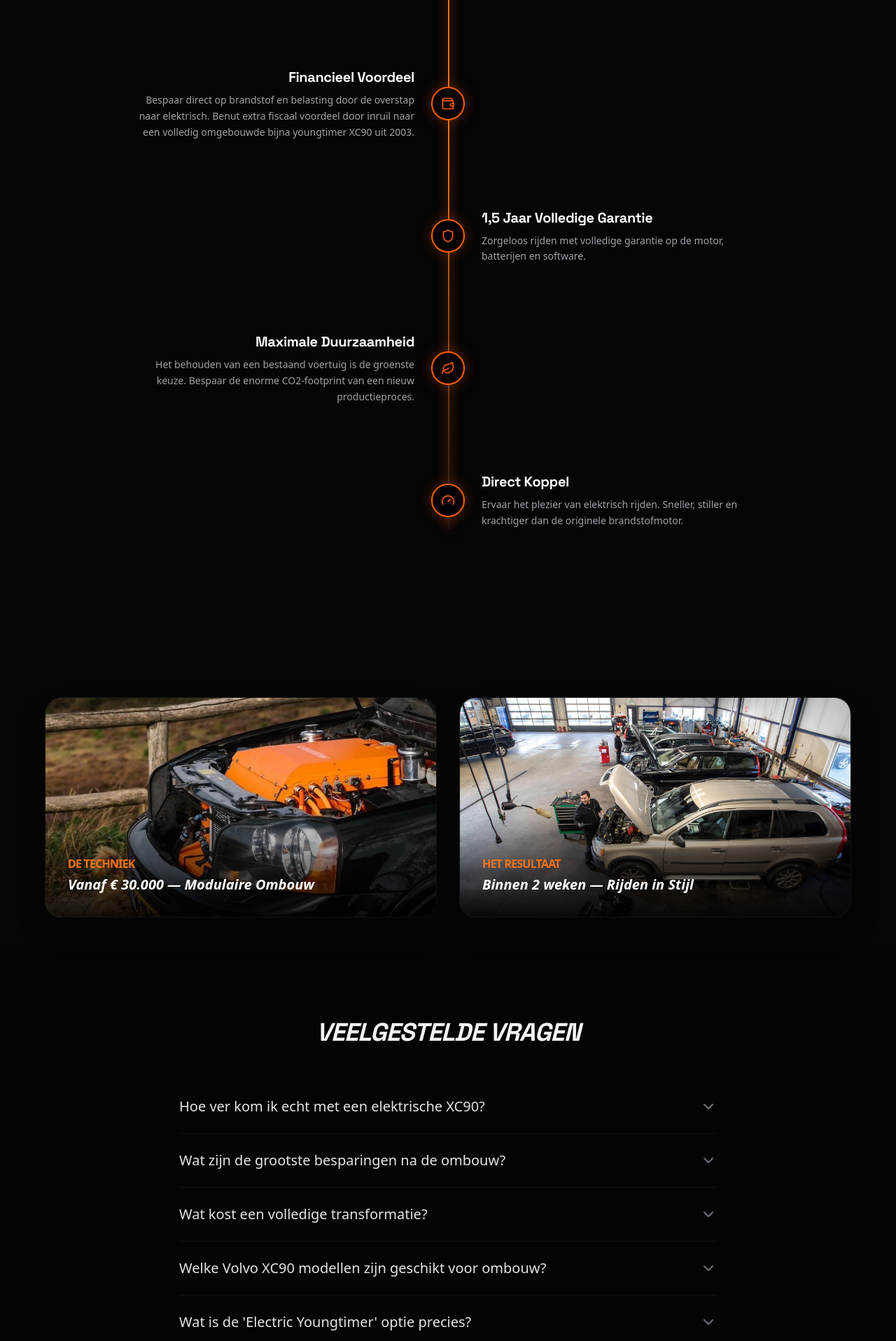
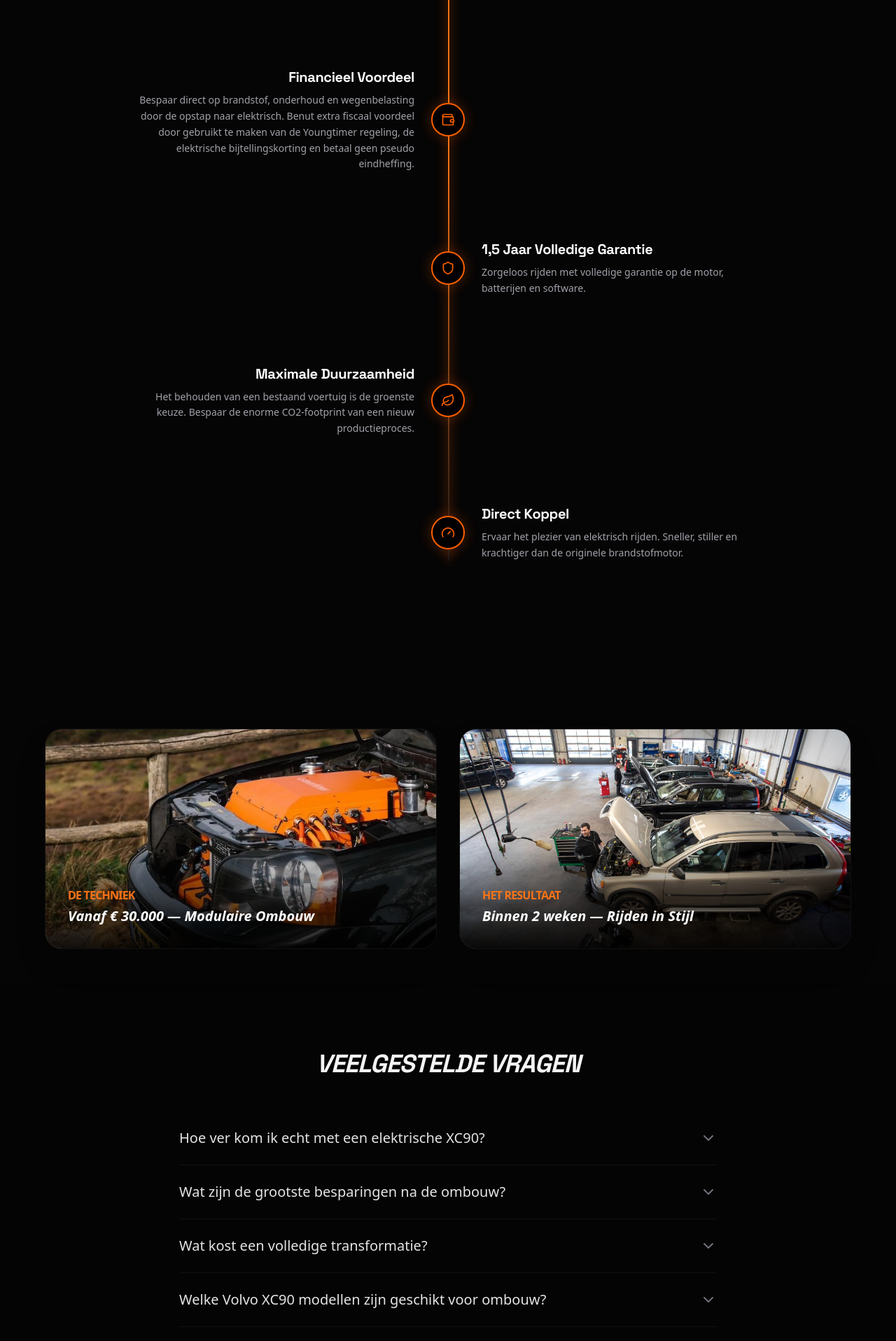
Before and after one commit to jaspervenniker-netizen/welovo-final-spark, a React (Vite) app: page / in a window 1280 px wide. Shown: the part 1784-3700 px from the top of the page at 70% size. Built offline with nearby package versions, Linux system fonts and the light colour scheme.

Commit message:
Update FAQ link to AutoWeek and youngtimer rules

```diff
--- a/src/App.jsx
+++ b/src/App.jsx
@@ -267,7 +267,7 @@ export default function App() {
   index={0}
 />
               <WireBenefit icon={Zap} title="Laden terwijl u luncht." description="Snelladen tijdens de lunch of een koffiestop. Met 75kW CCS snelladen laadt u in circa 40 minuten weer bij tot 80% - goed voor de volgende 250 kilometer zorgeloos rijden." index={1} />
-              <WireBenefit icon={Wallet} title="Financieel Voordeel" description="Bespaar direct op brandstof en belasting door de overstap naar elektrisch. Benut extra fiscaal voordeel door inruil naar een volledig omgebouwde bijna youngtimer XC90 uit 2003." index={2} />
+              <WireBenefit icon={Wallet} title="Financieel Voordeel" description="Bespaar direct op brandstof, onderhoud en wegenbelasting door de opstap naar elektrisch. Benut extra fiscaal voordeel door gebruikt te maken van de Youngtimer regeling, de elektrische bijtellingskorting en betaal geen pseudo eindheffing." index={2} />
               <WireBenefit icon={Shield} title="1,5 Jaar Volledige Garantie" description="Zorgeloos rijden met volledige garantie op de motor, batterijen en software." index={3} />
               <WireBenefit icon={Leaf} title="Maximale Duurzaamheid" description="Het behouden van een bestaand voertuig is de groenste keuze. Bespaar de enorme CO2-footprint van een nieuw productieproces." index={4} />
               <WireBenefit icon={Gauge} title="Direct Koppel" description="Ervaar het plezier van elektrisch rijden. Sneller, stiller en krachtiger dan de originele brandstofmotor." index={5} />
@@ -309,15 +309,29 @@ export default function App() {
 />
 <FAQItem
   question="Wat kost een volledige transformatie?"
-  answer={<>Een complete ombouw begint bij <strong>€30.000 (ex. BTW)</strong> voor het 55kWh pakket. Voor het grotere 82kWh pakket (450 km range) ligt de investering rond de <strong>€35.000</strong>.</>}
+  answer={<>Een complete ombouw begint bij <strong>€30.000 (ex. BTW)</strong> voor het 55kWh pakket. Voor het grotere 82kWh pakket (450 km range) ligt de investering rond de <strong>€35.000 (ex. BTW)</strong>.</>}
 />
 <FAQItem
   question="Welke Volvo XC90 modellen zijn geschikt voor ombouw?"
   answer={<>De huidige ombouwset is specifiek ontwikkeld voor de <strong>eerste generatie XC90 (modeljaar 2002 t/m 2014)</strong>. Zowel de 5- als de '7-zitplaats' versies kunnen worden omgebouwd naar een volledig elektrische aandrijving.</>}
 />
 <FAQItem
-  question="Wat is de 'Electric Youngtimer' optie precies?"
-  answer={<>Voor ondernemers die willen blijven profiteren van de <strong>Youngtimer-regeling</strong>, is er de mogelijkheid om uw huidige XC90 in te ruilen voor een reeds omgebouwd bijna youngtimer 2003-model. Zo rijdt u <strong>emissievrij</strong> met de maximale fiscale voordelen.</>}
+  question="Wat is de status van de Youngtimer regeling precies?"
+  answer={
+    <>
+      De eerder gecommuniceerde versobering van 15 naar 25 jaar lijkt van tafel.
+      De indiener van de versobering gaat een motie indienen om deze (met wat kleine aanpassingen) terug te draaien.
+      Hier is ruim voldoende steun voor.{" "}
+      <a
+        href="https://www.autoweek.nl/autonieuws/artikel/hoop-voor-youngtimer-bedenker-afschaffen-youngtimerregeling-wil-reparatie/"
+        target="_blank"
+        rel="noopener noreferrer"
+        className="text-blue-600 underline hover:text-blue-800"
+      >
+        Lees hier meer op AutoWeek.nl
+      </a>
+    </>
+  }
 />
 <FAQItem
   question="Is een bestaande auto ombouwen echt duurzamer dan een nieuwe EV?"
```
Also changed, not shown: 1 other file (tests, documents, lock files or other folders).
